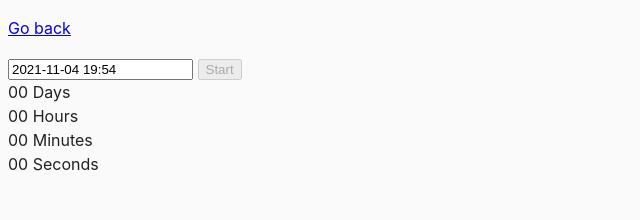
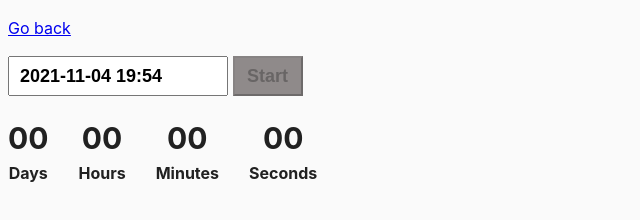
Before and after one commit to OlgaOnoshko/goit-js-hw-09, a website built with Parcel: page src/02-timer.html in a window 1280 px wide. Shown: the whole page, without its empty margins (0-640 px from the left). Built offline with nearby package versions, Linux system fonts and the light colour scheme.

Commit message:
2nd task styles + 3rd task

```diff
--- a/package.json
+++ b/package.json
@@ -26,6 +26,7 @@
     "sass": "^1.32.8"
   },
   "dependencies": {
-    "flatpickr": "^4.6.9"
+    "flatpickr": "^4.6.9",
+    "notiflix": "^3.1.0"
   }
 }
--- a/src/02-timer.html
+++ b/src/02-timer.html
@@ -9,23 +9,23 @@
   <body>
     <p><a href="index.html">Go back</a></p>
 
-    <input type="text" id="datetime-picker" />
-    <button type="button" data-start>Start</button>
+    <input class="timer-input" type="text" id="datetime-picker" />
+    <button class="timer-button" type="button" data-start>Start</button>
 
     <div class="timer">
-      <div class="field">
+      <div class="timer-field">
         <span class="value" data-days>00</span>
         <span class="label">Days</span>
       </div>
-      <div class="field">
+      <div class="timer-field">
         <span class="value" data-hours>00</span>
         <span class="label">Hours</span>
       </div>
-      <div class="field">
+      <div class="timer-field">
         <span class="value" data-minutes>00</span>
         <span class="label">Minutes</span>
       </div>
-      <div class="field">
+      <div class="timer-field">
         <span class="value" data-seconds>00</span>
         <span class="label">Seconds</span>
       </div>
--- a/src/css/common.css
+++ b/src/css/common.css
@@ -3,8 +3,8 @@
 }
 
 body {
-  font-family: -apple-system, BlinkMacSystemFont, 'Segoe UI', Roboto,
-    Oxygen-Sans, Ubuntu, Cantarell, 'Helvetica Neue', sans-serif;
+  font-family: -apple-system, BlinkMacSystemFont, 'Segoe UI', Roboto, Oxygen-Sans, Ubuntu, Cantarell,
+    'Helvetica Neue', sans-serif;
   -webkit-font-smoothing: antialiased;
   -moz-osx-font-smoothing: grayscale;
   background-color: #fafafa;
@@ -16,3 +16,45 @@ img {
   display: block;
   max-width: 100%;
 }
+
+.timer-input {
+  margin-bottom: 20px;
+  padding-left: 10px;
+  height: 40px;
+  width: 220px;
+
+  font-size: 18px;
+  font-weight: bold;
+}
+
+.timer-button {
+  margin-bottom: 20px;
+  height: 40px;
+  width: 70px;
+
+  font-size: 18px;
+  font-weight: bold;
+
+  background-color: rgb(143, 138, 138);
+}
+
+.timer {
+  display: flex;
+  flex-direction: row;
+  justify-content: flex-start;
+  font-weight: bold;
+}
+
+.timer .timer-field:not(:last-child) {
+  margin-right: 30px;
+}
+
+.timer-field {
+  display: flex;
+  flex-direction: column;
+  align-items: center;
+}
+
+.value {
+  font-size: 30px;
+}
--- a/src/js/02-timer.js
+++ b/src/js/02-timer.js
@@ -1,5 +1,6 @@
 import flatpickr from "flatpickr";
 import 'flatpickr/dist/flatpickr.min.css';
+import { Report } from 'notiflix/build/notiflix-report-aio';
 
 const refs = {
  startButton: document.querySelector("[data-start]"),
@@ -18,9 +19,8 @@ const options = {
   defaultDate: new Date(),
   minuteIncrement: 1,
   onClose(selectedDates) {
-    //   console.log(selectedDates[0]);
       if (selectedDates[0] <= new Date()) {
-   window.alert("Please choose a date in the future")
+   Report.failure(`Error!`, `Please choose a date in the future`)
       }
       startTime = selectedDates[0];
       refs.startButton.disabled = false;
@@ -31,8 +31,6 @@ flatpickr("#datetime-picker", options);
 
 const timer = {
     intervalId: null,
-    // currentTime: Date.now(),
-    // deltaTime: startTime - currentTime,
     start() {
         this.intervalId = setInterval(() => {
             refs.startButton.disabled = true;
@@ -56,16 +54,13 @@ function updateTimer({ days, hours, minutes, seconds }) {
     refs.hoursField.textContent = `${hours}`;
     refs.minutesField.textContent = `${minutes}`;
     refs.secondsField.textContent = `${seconds}`;
-
 };
 
 function addLeadingZero(value) {
     return String(value).padStart(2, "0")
-
 };
 
 function convertMs(ms) {
-  // Number of milliseconds per unit of time
   const second = 1000;
   const minute = second * 60;
   const hour = minute * 60;
@@ -79,9 +74,4 @@ function convertMs(ms) {
   return { days, hours, minutes, seconds };
 }
 
-// console.log(convertMs(2000)); // {days: 0, hours: 0, minutes: 0, seconds: 2}
-// console.log(convertMs(140000)); // {days: 0, hours: 0, minutes: 2, seconds: 20}
-// console.log(convertMs(24140000)); // {days: 0, hours: 6 minutes: 42, seconds: 20}
-
-
 refs.startButton.addEventListener("click", timer.start);
```
Also changed, not shown: src/js/03-promises.js (+41 -7 lines), 1 other file.
